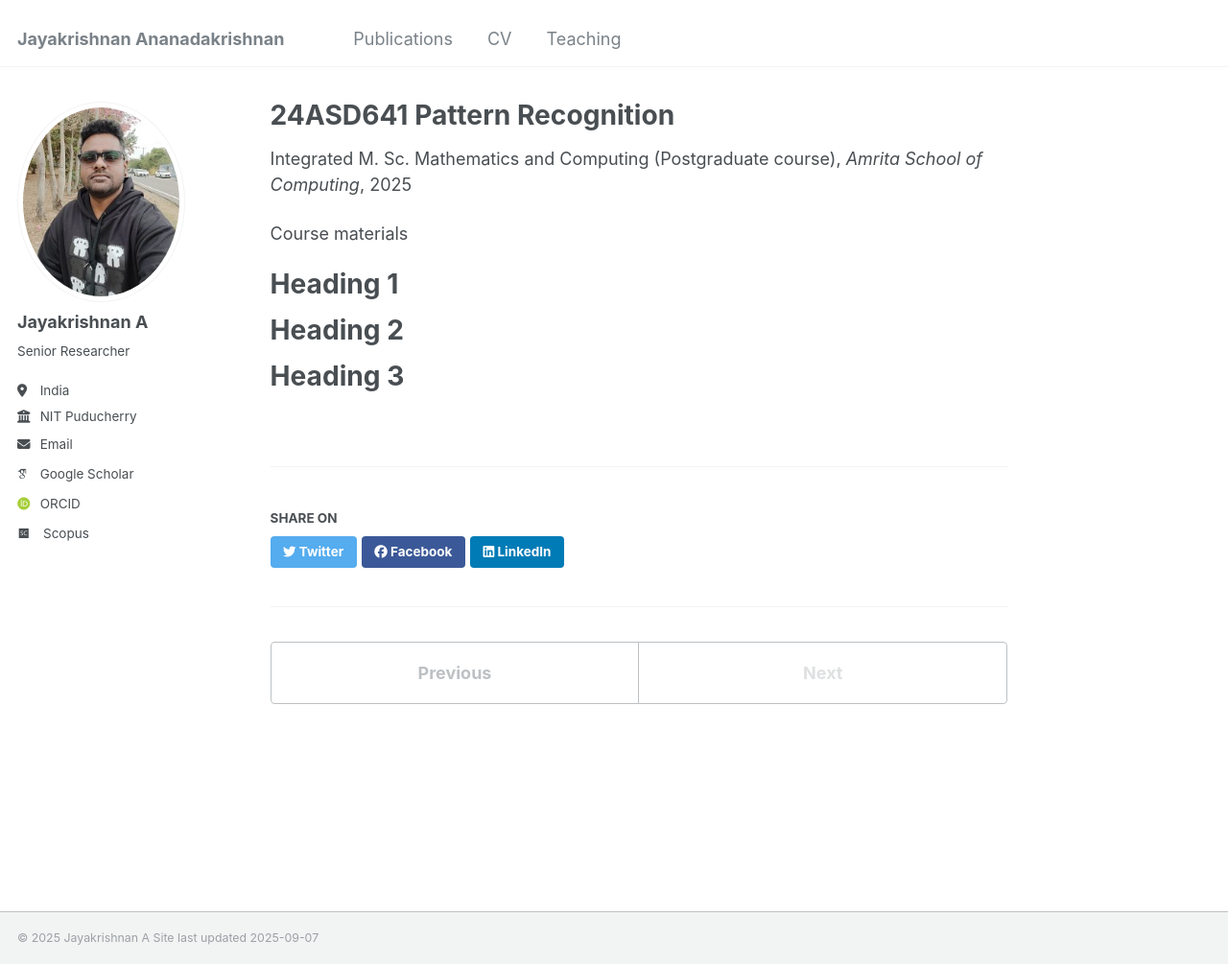
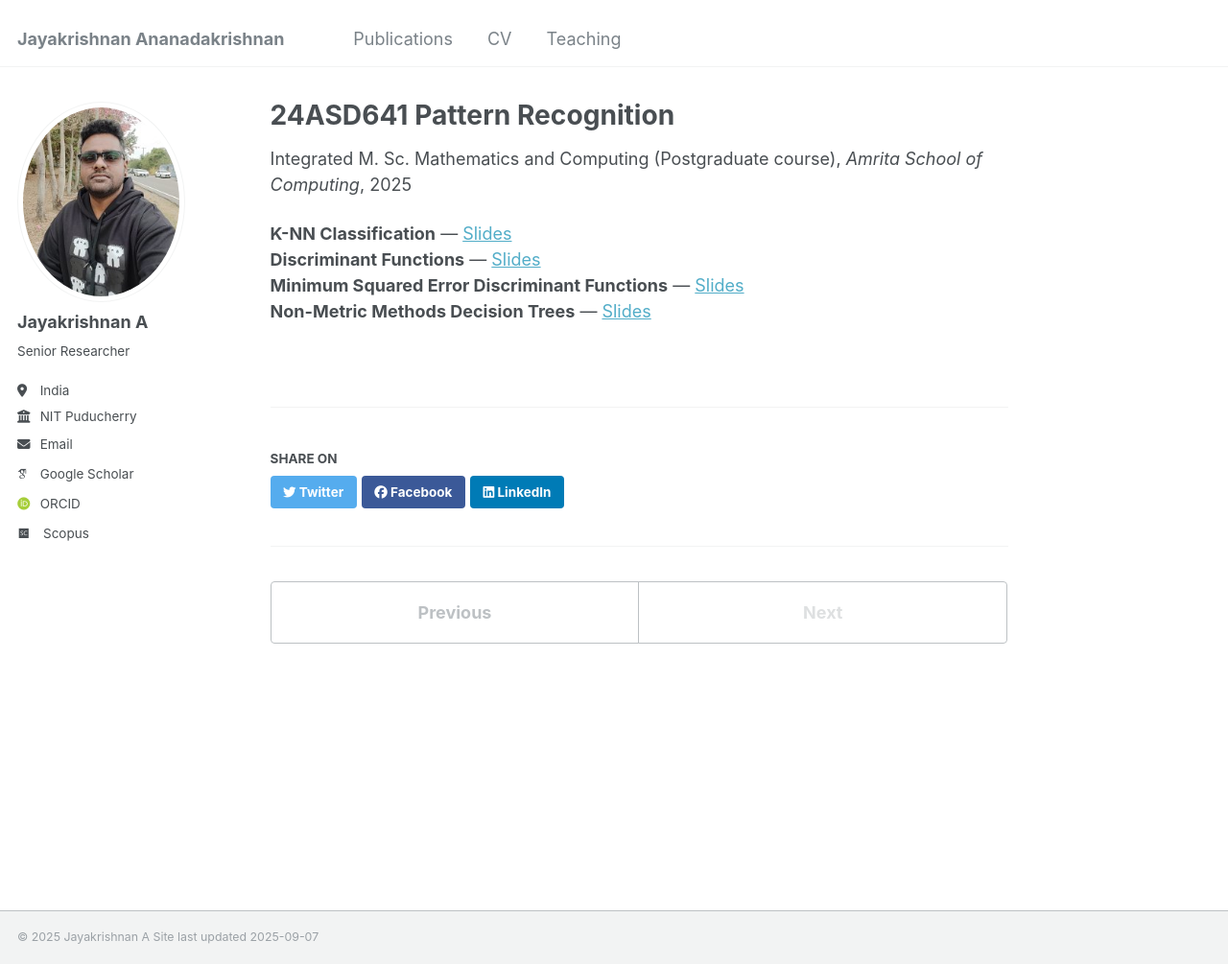
Before and after one commit to Jayakrishnan-A/jayakrishnan-a.github.io, a Jekyll site: the page built from _teaching/4ASD641-Pattern- Recognition.md, in a window 1280 px wide and 1005 px high. Shown: the whole window at 96% size. Built offline with Jekyll 4.4.1, drawn with Linux system fonts in a browser that asks for light colours; some web fonts are replaced.

Commit message:
file upload

```diff
--- a/_teaching/4ASD641-Pattern- Recognition.md
+++ b/_teaching/4ASD641-Pattern- Recognition.md
@@ -8,13 +8,7 @@ date: 2025-09-07
 location: "Coimbatore, India"
 ---
 
-Course materials
-
-Heading 1
-======
-
-Heading 2
-======
-
-Heading 3
-======
+**K-NN Classification** — [Slides](/files/KNN_Classification_Slides.pdf)
+**Discriminant Functions** — [Slides](/files/Discriminant_Functions_Slides.pdf)
+**Minimum Squared Error Discriminant Functions** — [Slides](/files/Minimum_Squared_Error_Discriminant_Functions_Slides.pdf)
+**Non-Metric Methods Decision Trees** — [Slides](/files/Non_Metric_Methods_Decision_Trees_Slides.pdf)
```
